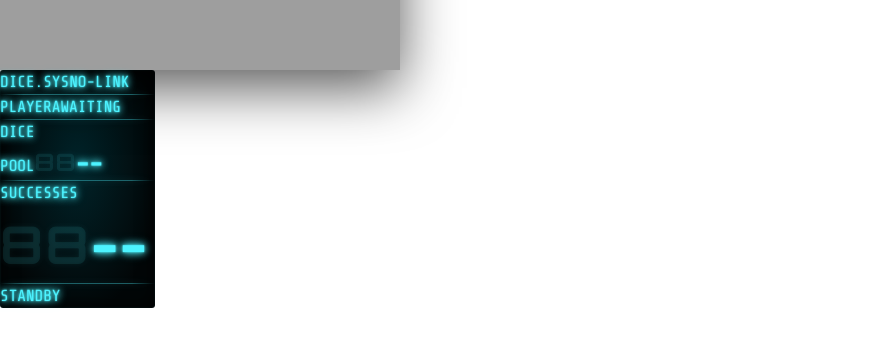
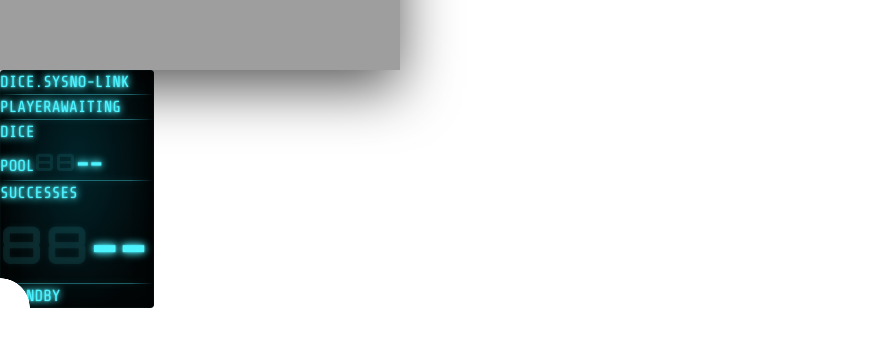
Before and after one commit to MaikAF/SuperRolScreen, a React (Vite) app in the folder client/: page / in a window 1280 px wide. Shown: the part 554-900 px from the top of the page, without its empty margins (0-870 px from the left). Built offline with nearby package versions, Linux system fonts and the light colour scheme; no server answers; a web font is replaced by a local one.

Commit message:
Hud corregido

```diff
--- a/client/src/App.tsx
+++ b/client/src/App.tsx
@@ -23,10 +23,14 @@ const MEDIA_MAX_QUEUE = 10;
 
 /** Ancho del HUD en px (el alto lo define la proporción natural del PNG). */
 const HUD_WIDTH = 420;
-/** Zona de la pantalla negra del chasis, en % relativo a la imagen. */
-const HUD_SCREEN = { left: 19.6, top: 26.6, width: 36.8, height: 33.9 };
-/** Posición del LED "STATUS" del chasis, en %. */
-const HUD_STATUS_LED = { left: 62.5, top: 30.7 };
+/** Zona de la pantalla negra del chasis, en % relativo a la imagen. Calibrado para Dados Hud.png 408×385 */
+const HUD_SCREEN = { left: 19.4, top: 13.6, width: 36.7, height: 53.9 };
+/** Posición del LED "STATUS" del chasis, en %. Calibrado para Dados Hud.png 408×385 */
+const HUD_STATUS_LED = { left: 62.3, top: 20.1 };
+/** Muesca de la perilla: máscara radial para dejar visible la perilla.
+ * Aprox. 28 px (en el PNG) × HUD_WIDTH/408 + 1 px margen ≈ 30 px desde la esquina inferior izquierda. */
+const HUD_SCREEN_NOTCH_PX = Math.round((28 * HUD_WIDTH) / 408 + 1);
+const HUD_SCREEN_MASK = `radial-gradient(circle ${HUD_SCREEN_NOTCH_PX}px at 0 100%, transparent ${HUD_SCREEN_NOTCH_PX - 0.5}px, #000 ${HUD_SCREEN_NOTCH_PX}px)`;
 
 const VIDEO_EXT = /\.(mp4|webm|mov|m4v|ogv)(\?.*)?$/i;
 const PPT_ANIMS = ['fade', 'zoom', 'fly-left', 'fly-right', 'fly-top'] as const;
@@ -495,7 +499,7 @@ function DiceHud({
 
   return (
     <aside
-      className="pointer-events-none absolute bottom-[24px] left-[40px] z-30 select-none"
+      className="pointer-events-none absolute bottom-[16px] left-[40px] z-30 select-none"
       style={{ width: HUD_WIDTH }}
       aria-label="Dice HUD"
     >
@@ -520,6 +524,8 @@ function DiceHud({
           top: `${HUD_SCREEN.top}%`,
           width: `${HUD_SCREEN.width}%`,
           height: `${HUD_SCREEN.height}%`,
+          maskImage: HUD_SCREEN_MASK,
+          WebkitMaskImage: HUD_SCREEN_MASK,
         }}
       >
         {/* key={rollId} remonta el contenido -> re-dispara el parpadeo en cada tirada */}
```
Also changed, not shown: 4 other files (tests, documents, lock files or other folders).
